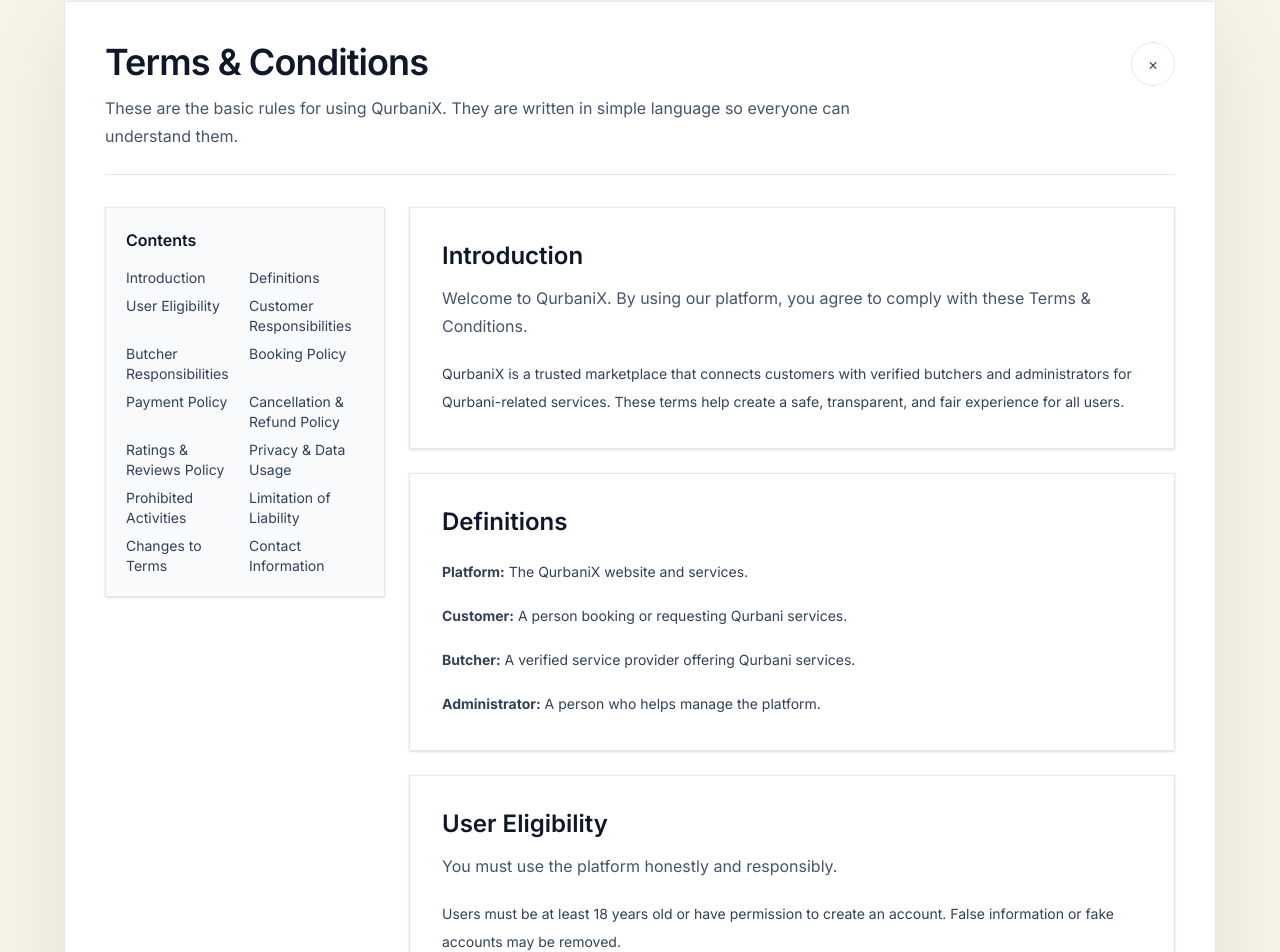
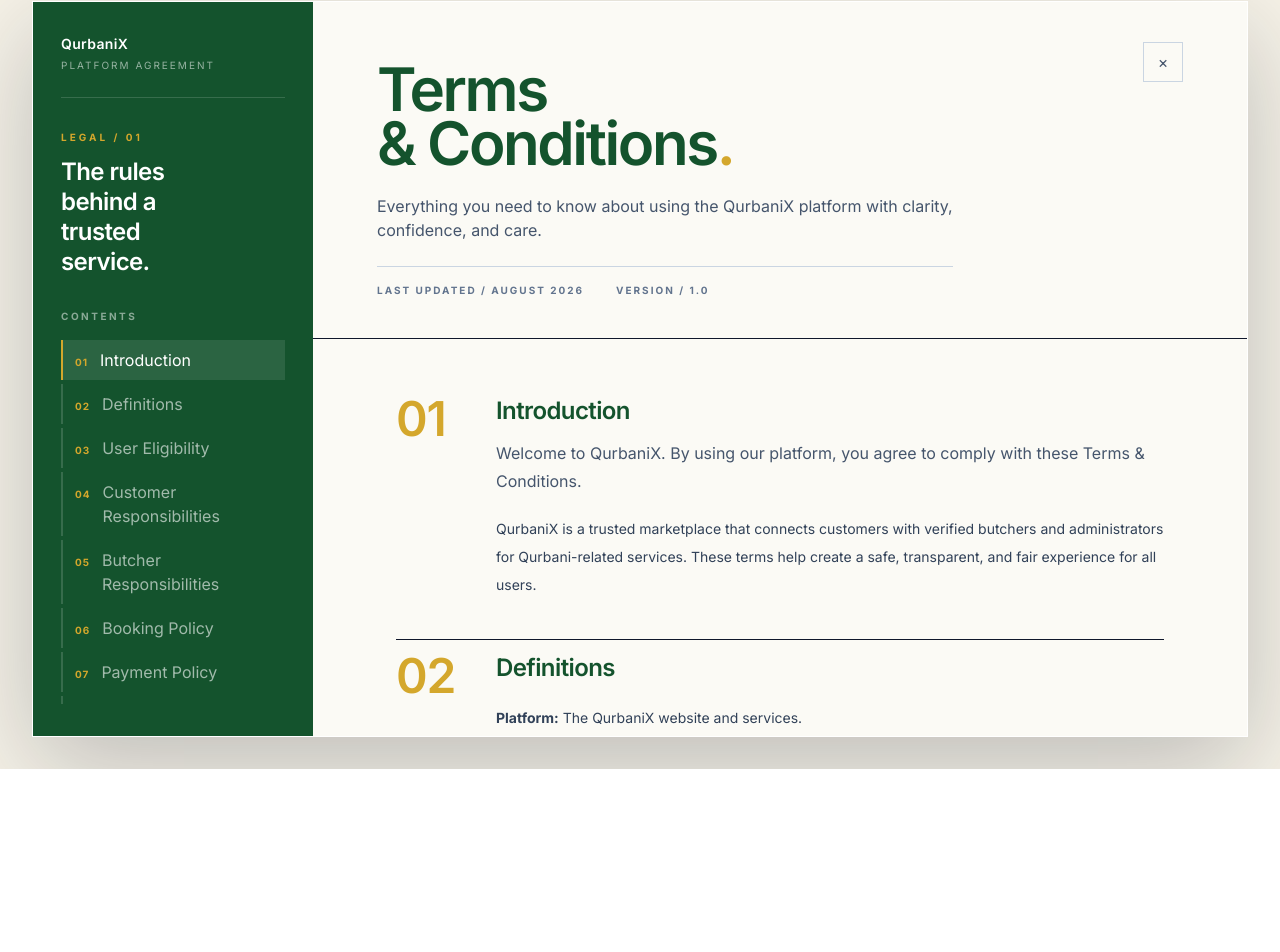
Before and after one commit to Talha-Morshed/QurbaniX, a React (Vite) app in the folder frontend/: page /terms in a window 1280 px wide. Shown: the part 31-983 px from the top of the page. After the commit the page ends 800 px from the top, so only its background shows below. Built offline with nearby package versions, Linux system fonts and the light colour scheme.

Commit message:
Terms and conditions page

```diff
--- a/frontend/src/components/terms/TableOfContents.jsx
+++ b/frontend/src/components/terms/TableOfContents.jsx
@@ -1,29 +1,44 @@
-const links = [
-  { id: 'introduction', label: 'Introduction' },
-  { id: 'definitions', label: 'Definitions' },
-  { id: 'eligibility', label: 'User Eligibility' },
-  { id: 'customer-responsibilities', label: 'Customer Responsibilities' },
-  { id: 'butcher-responsibilities', label: 'Butcher Responsibilities' },
-  { id: 'booking-policy', label: 'Booking Policy' },
-  { id: 'payment-policy', label: 'Payment Policy' },
-  { id: 'cancellation-refund', label: 'Cancellation & Refund Policy' },
-  { id: 'ratings-reviews', label: 'Ratings & Reviews Policy' },
-  { id: 'privacy-data', label: 'Privacy & Data Usage' },
-  { id: 'prohibited-activities', label: 'Prohibited Activities' },
-  { id: 'liability', label: 'Limitation of Liability' },
-  { id: 'changes', label: 'Changes to Terms' },
-  { id: 'contact', label: 'Contact Information' },
-];
+import { useEffect, useRef } from 'react';
 
-function TableOfContents() {
+function TableOfContents({ sections, activeSection, onSelect }) {
+  const navigationRef = useRef(null);
+  const itemRefs = useRef({});
+
+  useEffect(() => {
+    const navigation = navigationRef.current;
+    const activeItem = itemRefs.current[activeSection];
+    if (!navigation || !activeItem) return;
+
+    const navigationBounds = navigation.getBoundingClientRect();
+    const itemBounds = activeItem.getBoundingClientRect();
+    if (itemBounds.top < navigationBounds.top) {
+      navigation.scrollBy({ top: itemBounds.top - navigationBounds.top, behavior: 'smooth' });
+    } else if (itemBounds.bottom > navigationBounds.bottom) {
+      navigation.scrollBy({ top: itemBounds.bottom - navigationBounds.bottom, behavior: 'smooth' });
+    }
+  }, [activeSection]);
+
   return (
-    <nav className="rounded-[1.5rem] border border-slate-200 bg-slate-50 p-5 shadow-sm">
-      <h3 className="text-base font-semibold text-slate-900">Contents</h3>
-      <ul className="mt-4 grid gap-2 text-sm text-slate-700 sm:grid-cols-2">
-        {links.map((link) => (
-          <li key={link.id}>
-            <a href={`#${link.id}`} className="transition hover:text-primary">
-              {link.label}
+    <nav className="lg:flex lg:h-full lg:min-h-0 lg:flex-col" aria-label="Terms sections">
+      <p className="text-[10px] font-bold uppercase tracking-[0.25em] text-white/50">Contents</p>
+      <ul ref={navigationRef} className="mt-4 grid gap-x-4 gap-y-1 [scrollbar-width:none] [&::-webkit-scrollbar]:hidden sm:grid-cols-2 lg:min-h-0 lg:flex-1 lg:grid-cols-1 lg:overflow-y-auto">
+        {sections.map((section) => (
+          <li key={section.id}>
+            <a
+              href={`#${section.id}`}
+              onClick={(event) => {
+                event.preventDefault();
+                onSelect(section.id);
+              }}
+              ref={(element) => {
+                if (element) itemRefs.current[section.id] = element;
+                else delete itemRefs.current[section.id];
+              }}
+              className={`flex items-baseline gap-3 border-l-2 px-3 py-2 transition ${activeSection === section.id ? 'border-[#d4a72c] bg-white/10 font-semibold text-white' : 'border-white/15 text-white/60 hover:border-white/60 hover:bg-white/5 hover:text-white'}`}
+              aria-current={activeSection === section.id ? 'location' : undefined}
+            >
+              <span className="text-[10px] font-bold tracking-widest text-[#d4a72c]">{section.number}</span>
+              {section.title}
             </a>
           </li>
         ))}
--- a/frontend/src/components/terms/TermsSection.jsx
+++ b/frontend/src/components/terms/TermsSection.jsx
@@ -1,9 +1,14 @@
-function TermsSection({ id, title, description, children }) {
+function TermsSection({ id, title, description, number, children }) {
   return (
-    <section id={id} className="scroll-mt-24 rounded-[1.5rem] border border-slate-200 bg-white p-6 shadow-sm sm:p-8">
-      <h2 className="text-2xl font-semibold text-slate-900">{title}</h2>
-      {description && <p className="mt-3 text-base leading-7 text-slate-600">{description}</p>}
-      <div className="mt-5 space-y-4 text-sm leading-7 text-slate-700">{children}</div>
+    <section id={id} className="scroll-mt-6 border-b border-primary/25 pb-8 pt-2 last:border-b-0 sm:pb-10">
+      <div className="grid gap-4 sm:grid-cols-[72px_minmax(0,1fr)] sm:gap-7">
+        <span className="text-4xl font-semibold leading-none tracking-tight text-[#d4a72c] sm:text-5xl">{number}</span>
+        <div>
+              <h2 className="text-xl font-semibold tracking-tight text-primary sm:text-2xl">{title}</h2>
+            {description && <p className="mt-3 text-base leading-7 text-slate-600">{description}</p>}
+            <div className="mt-5 space-y-4 text-sm leading-7 text-slate-700">{children}</div>
+        </div>
+      </div>
     </section>
   );
 }
--- a/frontend/src/pages/Terms/TermsAndConditions.jsx
+++ b/frontend/src/pages/Terms/TermsAndConditions.jsx
@@ -1,100 +1,113 @@
+import { useEffect, useRef, useState } from 'react';
 import { useNavigate } from 'react-router-dom';
 import TermsSection from '../../components/terms/TermsSection';
 import TableOfContents from '../../components/terms/TableOfContents';
 
+const termsSections = [
+  { id: 'introduction', number: '01', title: 'Introduction', description: 'Welcome to QurbaniX. By using our platform, you agree to comply with these Terms & Conditions.', content: <p>QurbaniX is a trusted marketplace that connects customers with verified butchers and administrators for Qurbani-related services. These terms help create a safe, transparent, and fair experience for all users.</p> },
+  { id: 'definitions', number: '02', title: 'Definitions', content: <><p><strong>Platform:</strong> The QurbaniX website and services.</p><p><strong>Customer:</strong> A person booking or requesting Qurbani services.</p><p><strong>Butcher:</strong> A verified service provider offering Qurbani services.</p><p><strong>Administrator:</strong> A person who helps manage the platform.</p></> },
+  { id: 'eligibility', number: '03', title: 'User Eligibility', description: 'You must use the platform honestly and responsibly.', content: <p>Users must be at least 18 years old or have permission to create an account. False information or fake accounts may be removed.</p> },
+  { id: 'customer-responsibilities', number: '04', title: 'Customer Responsibilities', content: <p>Customers should provide correct details, pay on time, and communicate clearly with butchers. They should not misuse the platform or try to manipulate reviews.</p> },
+  { id: 'butcher-responsibilities', number: '05', title: 'Butcher Responsibilities', content: <p>Butchers should keep their profile accurate, honor confirmed bookings, and act professionally. They must follow platform rules and local laws.</p> },
+  { id: 'booking-policy', number: '06', title: 'Booking Policy', content: <p>Bookings are confirmed only when the customer receives a valid confirmation. Please review all details before confirming a booking.</p> },
+  { id: 'payment-policy', number: '07', title: 'Payment Policy', content: <p>Payments must be made using approved methods. Fraud or unauthorized payments may lead to account suspension.</p> },
+  { id: 'cancellation-refund', number: '08', title: 'Cancellation & Refund Policy', content: <p>Cancellation rules depend on the timing of the request. Refunds are reviewed based on platform policy and applicable rules.</p> },
+  { id: 'ratings-reviews', number: '09', title: 'Ratings & Reviews Policy', content: <p>Reviews should be honest and fair. Fake or abusive reviews may be removed.</p> },
+  { id: 'privacy-data', number: '10', title: 'Privacy & Data Usage', content: <p>QurbaniX uses your information to run the platform, support accounts, and improve services. Your data is handled responsibly and in line with privacy standards.</p> },
+  { id: 'prohibited-activities', number: '11', title: 'Prohibited Activities', content: <p>Users may not spam, impersonate others, post harmful content, or try to bypass platform rules. Violations may lead to account restrictions.</p> },
+  { id: 'liability', number: '12', title: 'Limitation of Liability', content: <p>QurbaniX is not responsible for indirect or unexpected losses caused by platform use, except where the law says otherwise.</p> },
+  { id: 'changes', number: '13', title: 'Changes to Terms', content: <p>QurbaniX may update these terms from time to time. Continued use of the platform means you accept the latest version.</p> },
+  { id: 'contact-information', number: '14', title: 'Contact Information', content: <p>If you have questions, please contact the QurbaniX support team through the official contact channels.</p> },
+];
+
+if (import.meta.env.DEV && (termsSections.length !== 14 || new Set(termsSections.map((section) => section.id)).size !== termsSections.length)) {
+  console.error('Terms section validation failed: expected 14 unique sections.');
+}
+
 function TermsAndConditions() {
   const navigate = useNavigate();
+  const contentRef = useRef(null);
+  const [activeSection, setActiveSection] = useState('introduction');
+
+  useEffect(() => {
+    const content = contentRef.current;
+    if (!content) return undefined;
+
+    const sections = Array.from(content.querySelectorAll('section[id]'));
+    const observer = new IntersectionObserver(
+      (entries) => {
+        const visible = entries
+          .filter((entry) => entry.isIntersecting)
+          .sort((first, second) => second.intersectionRatio - first.intersectionRatio);
+        if (visible[0]) setActiveSection(visible[0].target.id);
+      },
+      { root: content, rootMargin: '-12% 0px -70% 0px', threshold: [0, 0.2, 0.5, 1] },
+    );
+
+    sections.forEach((section) => observer.observe(section));
+    return () => observer.disconnect();
+  }, []);
+
+  const selectSection = (id) => {
+    setActiveSection(id);
+    contentRef.current?.querySelector(`#${id}`)?.scrollIntoView({ behavior: 'smooth', block: 'start' });
+  };
 
   return (
-    <div className="min-h-screen bg-warm-cream">
-      <div className="flex items-center justify-center px-4 py-8 text-slate-900 sm:px-6 lg:px-8">
-        <div className="w-full max-w-6xl rounded-[2rem] border border-slate-200 bg-white p-6 shadow-[0_24px_80px_rgba(15,23,42,0.08)] sm:p-8 lg:p-10">
-        <div className="flex flex-col gap-4 border-b border-slate-200 pb-6 sm:flex-row sm:items-start sm:justify-between">
-          <div>
-            <h1 className="text-3xl font-semibold tracking-tight sm:text-4xl">Terms & Conditions</h1>
-            <p className="mt-3 max-w-3xl text-base leading-7 text-slate-600">
-              These are the basic rules for using QurbaniX. They are written in simple language so everyone can understand them.
-            </p>
+    <main className="min-h-screen bg-warm-cream p-3 text-slate-900 sm:p-5 lg:h-screen lg:overflow-hidden lg:p-8">
+      <div className="mx-auto flex h-full min-h-0 w-full max-w-[1500px] flex-col overflow-hidden border border-white/10 bg-white shadow-[0_30px_100px_rgba(15,23,42,0.25)] lg:h-[calc(100vh-4rem)] lg:grid lg:grid-rows-[minmax(0,1fr)] lg:grid-cols-[280px_minmax(0,1fr)]">
+        <aside className="flex min-h-0 shrink-0 flex-col overflow-hidden bg-primary px-6 py-6 text-white sm:px-8 lg:sticky lg:top-0 lg:px-7 lg:py-8">
+          <div className="shrink-0 border-b border-white/15 pb-6">
+            <p className="text-sm font-semibold tracking-wide">QurbaniX</p>
+            <p className="mt-1 text-[10px] uppercase tracking-[0.2em] text-white/55">Platform agreement</p>
           </div>
+
+          <div className="hidden shrink-0 py-8 lg:block">
+            <p className="text-[10px] font-bold uppercase tracking-[0.3em] text-[#d4a72c]">Legal / 01</p>
+            <p className="mt-3 max-w-[170px] text-2xl font-semibold leading-tight tracking-tight">The rules behind a trusted service.</p>
+          </div>
+
+          <div className="mt-2 min-h-0 overflow-hidden lg:mt-0 lg:flex-1">
+            <TableOfContents sections={termsSections} activeSection={activeSection} onSelect={selectSection} />
+          </div>
+        </aside>
+
+        <section className="flex min-h-0 flex-col overflow-hidden bg-[#fbfaf5] text-slate-900 lg:min-h-0">
+          <header className="flex shrink-0 items-start justify-between gap-5 border-b border-primary/25 px-6 py-6 sm:px-10 sm:py-8 lg:px-16 lg:py-10">
+            <div className="max-w-3xl">
+              <h1 className="mt-5 text-4xl font-semibold leading-[0.9] tracking-[-0.04em] text-primary sm:text-5xl lg:text-6xl">
+                Terms<br />&amp; Conditions<span className="text-[#d4a72c]">.</span>
+              </h1>
+              <p className="mt-6 max-w-xl text-sm leading-6 text-slate-600 sm:text-base">
+                Everything you need to know about using the QurbaniX platform with clarity, confidence, and care.
+              </p>
+              <div className="mt-6 flex flex-wrap gap-x-8 gap-y-2 border-t border-slate-300 pt-4 text-[10px] font-bold uppercase tracking-[0.2em] text-slate-500">
+                <span>Last updated / August 2026</span>
+                <span>Version / 1.0</span>
+              </div>
+            </div>
           <button
             type="button"
             onClick={() => navigate(-1)}
-            className="premium-action keep-circular inline-flex h-11 w-11 items-center justify-center rounded-full border border-slate-200 text-xl text-slate-600 hover:border-primary hover:text-primary"
+            className="premium-action inline-flex h-10 w-10 shrink-0 items-center justify-center border border-slate-300 text-2xl leading-none text-slate-600 hover:border-primary hover:text-primary"
             aria-label="Close terms and conditions"
           >
             ×
           </button>
+          </header>
+
+          <div ref={contentRef} className="min-h-0 flex-1 overflow-y-auto overscroll-contain px-6 py-8 sm:px-10 lg:min-h-0 lg:px-16 lg:py-12">
+            <div className="mx-auto max-w-3xl space-y-1">
+            {termsSections.map((section) => (
+              <TermsSection key={section.id} {...section}>
+                {section.content}
+              </TermsSection>
+            ))}
+            </div>
+          </div>
+        </section>
         </div>
-
-        <div className="mt-8 grid gap-6 lg:grid-cols-[280px_minmax(0,1fr)]">
-          <div className="lg:sticky lg:top-6">
-            <TableOfContents />
-          </div>
-
-          <div className="space-y-6">
-            <TermsSection id="introduction" title="Introduction" description="Welcome to QurbaniX. By using our platform, you agree to comply with these Terms & Conditions.">
-              <p>QurbaniX is a trusted marketplace that connects customers with verified butchers and administrators for Qurbani-related services. These terms help create a safe, transparent, and fair experience for all users.</p>
-            </TermsSection>
-
-            <TermsSection id="definitions" title="Definitions">
-              <p><strong>Platform:</strong> The QurbaniX website and services.</p>
-              <p><strong>Customer:</strong> A person booking or requesting Qurbani services.</p>
-              <p><strong>Butcher:</strong> A verified service provider offering Qurbani services.</p>
-              <p><strong>Administrator:</strong> A person who helps manage the platform.</p>
-            </TermsSection>
-
-            <TermsSection id="eligibility" title="User Eligibility" description="You must use the platform honestly and responsibly.">
-              <p>Users must be at least 18 years old or have permission to create an account. False information or fake accounts may be removed.</p>
-            </TermsSection>
-
-            <TermsSection id="customer-responsibilities" title="Customer Responsibilities">
-              <p>Customers should provide correct details, pay on time, and communicate clearly with butchers. They should not misuse the platform or try to manipulate reviews.</p>
-            </TermsSection>
-
-            <TermsSection id="butcher-responsibilities" title="Butcher Responsibilities">
-              <p>Butchers should keep their profile accurate, honor confirmed bookings, and act professionally. They must follow platform rules and local laws.</p>
-            </TermsSection>
-
-            <TermsSection id="booking-policy" title="Booking Policy">
-              <p>Bookings are confirmed only when the customer receives a valid confirmation. Please review all details before confirming a booking.</p>
-            </TermsSection>
-
-            <TermsSection id="payment-policy" title="Payment Policy">
-              <p>Payments must be made using approved methods. Fraud or unauthorized payments may lead to account suspension.</p>
-            </TermsSection>
-
-            <TermsSection id="cancellation-refund" title="Cancellation & Refund Policy">
-              <p>Cancellation rules depend on the timing of the request. Refunds are reviewed based on platform policy and applicable rules.</p>
-            </TermsSection>
-
-            <TermsSection id="ratings-reviews" title="Ratings & Reviews Policy">
-              <p>Reviews should be honest and fair. Fake or abusive reviews may be removed.</p>
-            </TermsSection>
-
-            <TermsSection id="privacy-data" title="Privacy & Data Usage">
-              <p>QurbaniX uses your information to run the platform, support accounts, and improve services. Your data is handled responsibly and in line with privacy standards.</p>
-            </TermsSection>
-
-            <TermsSection id="prohibited-activities" title="Prohibited Activities">
-              <p>Users may not spam, impersonate others, post harmful content, or try to bypass platform rules. Violations may lead to account restrictions.</p>
-            </TermsSection>
-
-            <TermsSection id="liability" title="Limitation of Liability">
-              <p>QurbaniX is not responsible for indirect or unexpected losses caused by platform use, except where the law says otherwise.</p>
-            </TermsSection>
-
-            <TermsSection id="changes" title="Changes to Terms">
-              <p>QurbaniX may update these terms from time to time. Continued use of the platform means you accept the latest version.</p>
-            </TermsSection>
-
-            <TermsSection id="contact" title="Contact Information">
-              <p>If you have questions, please contact the QurbaniX support team through the official contact channels.</p>
-            </TermsSection>
-          </div>
-        </div>
-        </div>
-      </div>
-    </div>
+    </main>
   );
 }
 
```
